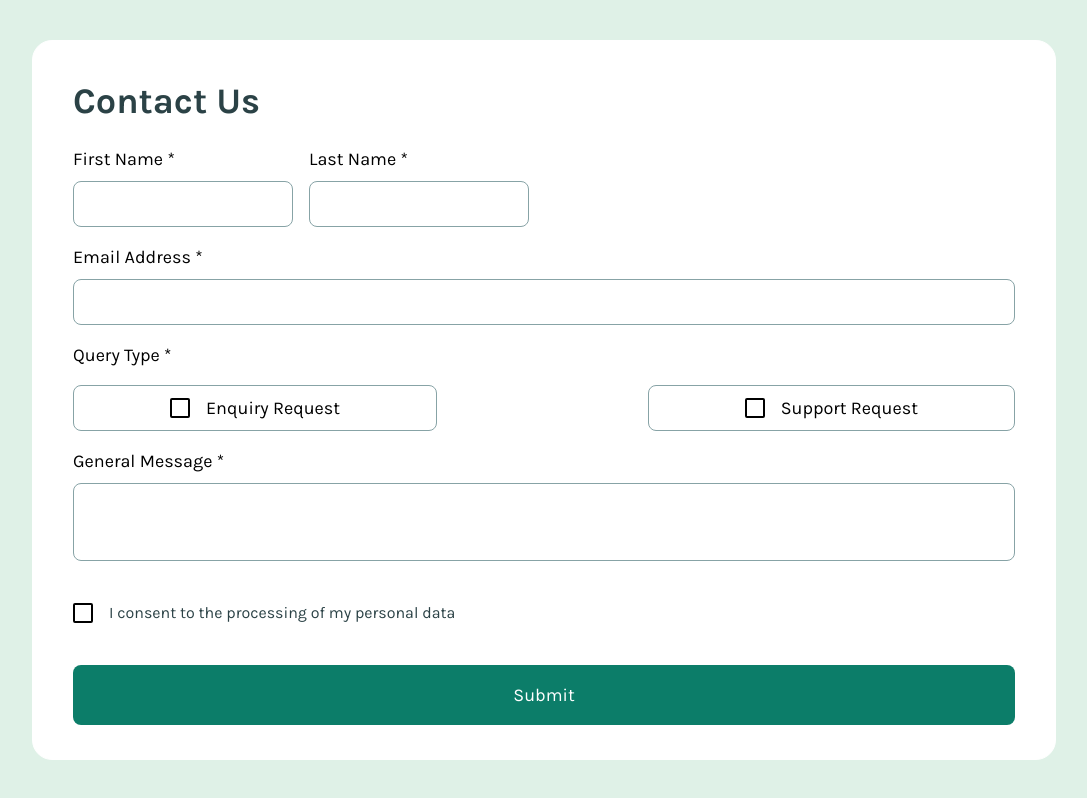
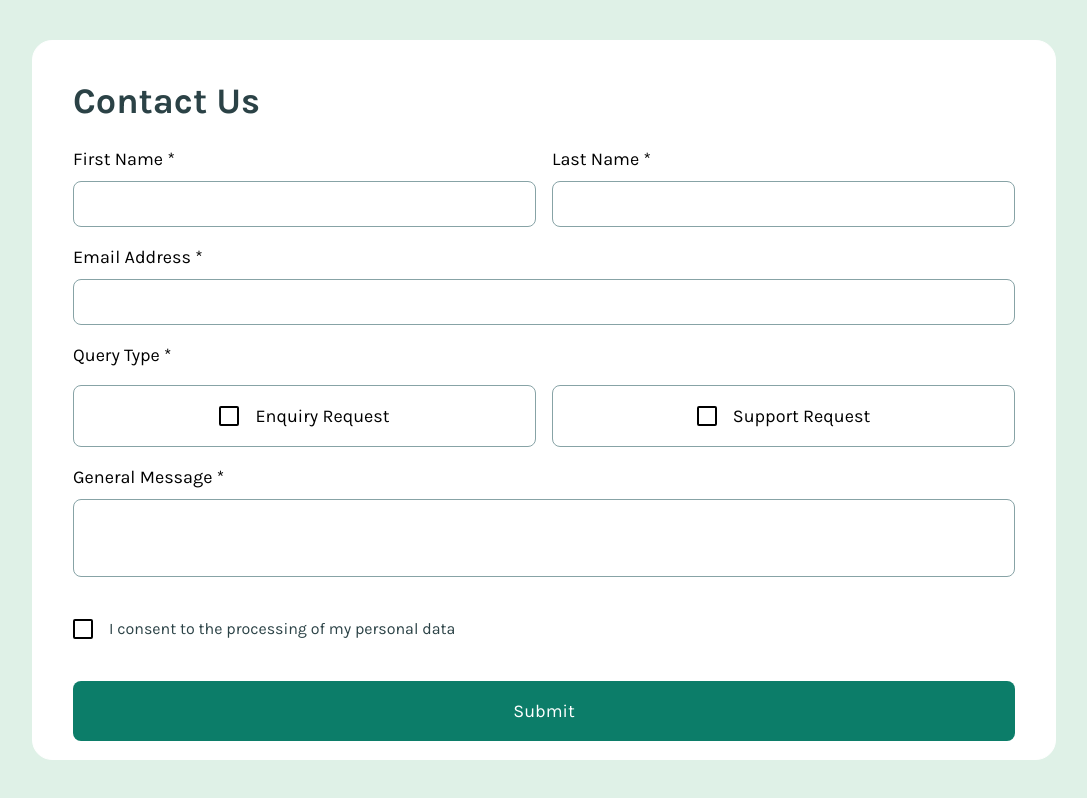
Before and after one commit to lavollmer/contact-form, a React (Vite) app: page / in a window 1280 px wide. Shown: the whole page, without its empty margins (96-1183 px from the left). Built offline with nearby package versions, Linux system fonts and the light colour scheme.

Commit message:
fixed flexbox styling of the input boxes and query type boxes

```diff
--- a/src/App.jsx
+++ b/src/App.jsx
@@ -60,21 +60,28 @@ function App() {
           {/* first line of the form */}
           <div className="flex flex-col pt-6 w-full">
             <ErrorBoundary>
-              <form className="flex flex-col space-y-4 w-full" onSubmit={handleSubmit}>
+              <form
+                className="flex flex-col space-y-4 w-full"
+                onSubmit={handleSubmit}
+              >
                 {/* input boxes with reusable box */}
                 <div className="flex flex-row space-x-4 w-full">
+                  <div className="flex-1">
                     <InputBox
                       title="First Name"
                       value={firstName}
                       onChange={(e) => setFirstName(e.target.value)}
                       error={errors.firstName}
                     />
+                  </div>
+                  <div className="flex-1">
                     <InputBox
                       title="Last Name"
                       value={lastName}
                       onChange={(e) => setLastName(e.target.value)}
                       error={errors.lastName}
                     />
+                  </div>
                 </div>
                 <div className="flex flex-col space-y-4">
                   <InputBox
@@ -89,8 +96,9 @@ function App() {
                   <div>
                     <h2 className="text-lg">Query Type *</h2>
                   </div>
-                  <div className="flex flex-row justify-between items-center w-full h-full space-x-4 text-lg">
-                    <div className="flex flex-row justify-start items-center space-x-4 border border-grey-medium rounded-lg py-2 px-24 cursor-pointer hover:border-green-medium hover:bg-green-lighter hover:bg-opacity-80 hover:shadow-lg">
+                  <div className="flex flex-row space-x-4 text-lg">
+                    <div className="flex flex-row justify-center items-center space-x-8 border border-grey-medium rounded-lg py-2 px-4 cursor-pointer hover:border-green-medium hover:bg-green-lighter hover:bg-opacity-80 hover:shadow-lg w-full">
+                      <div className="flex items-center p-2 space-x-4">
                         <input
                           type="checkbox"
                           className="custom-checkbox"
@@ -99,11 +107,11 @@ function App() {
                           onChange={(e) => setEnquiry(e.target.value)}
                         />
                         <label>Enquiry Request</label>
-                      {errors.enquiry && (
-                        <div className="text-red-500">{errors.enquiry}</div>
-                      )}
+
                       </div>
-                    <div className="flex flex-row justify-start items-center space-x-4 border border-grey-medium rounded-lg py-2 px-24 cursor-pointer hover:border-green-medium hover:bg-green-lighter hover:bg-opacity-80 hover:shadow-lg">
+                    </div>
+                    <div className="flex flex-row justify-center items-center space-x-4 border border-grey-medium rounded-lg py-2 px-4 cursor-pointer hover:border-green-medium hover:bg-green-lighter hover:bg-opacity-80 hover:shadow-lg w-full">
+                      <div className="flex items-center space-x-4">
                         <input
                           type="checkbox"
                           className="custom-checkbox"
@@ -112,9 +120,8 @@ function App() {
                           onChange={(e) => setSupport(e.target.value)}
                         />
                         <label>Support Request</label>
-                      {errors.support && (
-                        <div className="text-red-500">{errors.support}</div>
-                      )}
+
+                      </div>
                     </div>
                   </div>
                 </div>
```
Lines whose indentation alone changed are shown as unchanged.
